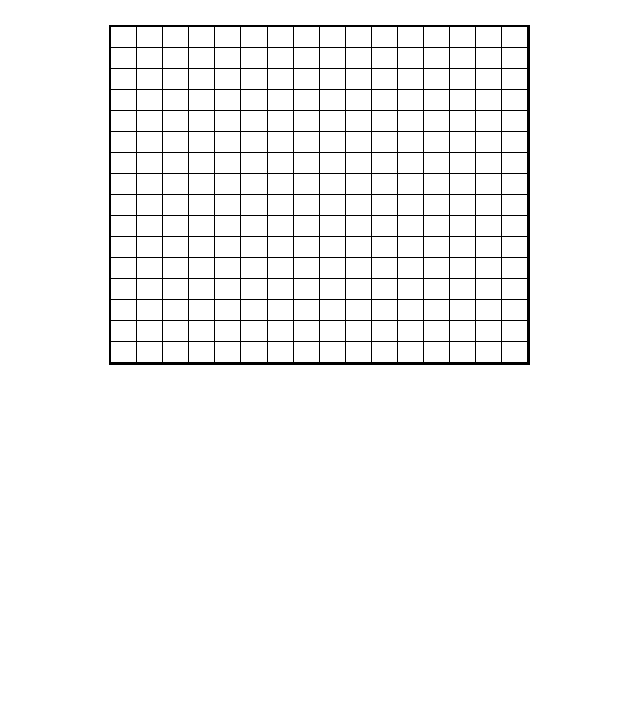
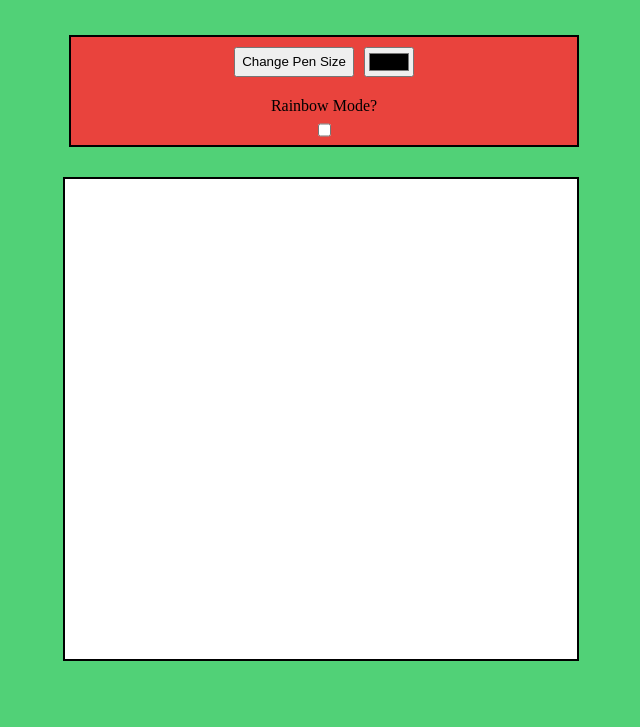
Before and after one commit to Mjanitor/etch-a-sketch, a plain HTML site: page index.html in a window 1280 px wide. Shown: the part 73-800 px from the top of the page, without its empty margins (316-956 px from the left). Drawn offline with Linux system fonts and the light colour scheme.

Commit message:
Added the bulk of the additional features

```diff
--- a/etch.css
+++ b/etch.css
@@ -1,3 +1,49 @@
+body {
+    background-color:rgb(81, 209, 119);
+}
+
 h1 {
     text-align: center;
 }
+
+#container {
+    background-color: white;
+    position: absolute;
+    height: 60%;
+    width: 40%;
+    display: grid;
+    margin: 20px 29%;
+    border: 2px solid black;
+}
+
+#toolbar {
+    background-color: rgb(233, 67, 61);
+    width: 40%;
+    margin: 10px auto;
+    text-align: center;
+    border: 2px solid black;
+}
+
+button {
+    width: auto;
+    height: 30px;
+    display: inline-block;
+    margin: auto 5px;
+    vertical-align: middle;
+}
+
+input {
+    height: 30px;
+    display: inline-block;
+    margin: 10px 5px;
+    vertical-align: middle;
+}
+
+input[type="checkbox"]{
+    margin: 0;
+}
+
+p {
+    width: auto;
+    margin: 10px auto 0 auto;
+}
--- a/etch.js
+++ b/etch.js
@@ -1,26 +1,74 @@
 const container = document.getElementById('container');
+const toolbar = document.getElementById('toolbar');
 
-// Define container grid styling
-container.setAttribute("style", "height: 33%; width: 33%; display: grid; grid-template-columns: repeat(16, 1fr); grid-template-rows: repeat(16, 1fr);\
-margin: 0 33%; border: 2px solid black;");
+let numCells = 16;   // The amount of Div items for sketching
+container.setAttribute("style", `grid-template-columns: repeat(${numCells}, 1fr); grid-template-rows: repeat(${numCells}, 1fr);`);
 
-let numCells = 256;   // The amount of Div items for sketching
 
-// Create an 16x16 Grid of divs
-for (let i = 0; i < numCells; i++) {
+// Create the Pen Size Button
+let size = document.createElement('button');
+size.textContent = "Change Pen Size";
+
+// Pen Size
+size.onclick = function() {
+    container.innerHTML = "";
+    let numCells = prompt("Enter a number.  The larger the number, the smaller the brush.", 16);
+    container.setAttribute("style", `grid-template-columns: repeat(${numCells}, 1fr);`);
+
+    makeGrid(numCells);
+}
+
+// Color Selector
+let color = document.createElement("input");
+color.setAttribute("type", "color");
+
+// Rainbow Coloration Checkbox
+let rainbow = document.createElement("input");
+rainbow.setAttribute("type", "checkbox");
+
+// Rainbow Text
+let p = document.createElement('p');
+p.textContent = "Rainbow Mode?";
+
+toolbar.appendChild(size);
+toolbar.appendChild(color);
+toolbar.appendChild(p);
+toolbar.appendChild(rainbow);
+
+
+makeGrid(numCells);  // run the function
+
+
+// Function to create an 16x16 Grid of cells
+function makeGrid(cells) {
+    for (let i = 0; i < cells**2; i++) {
         let cell = document.createElement('div');
         // Assign each cell an ID
         cell.id = "grid" + [i];
         // Define CSS elements to apply mouseover properties
-    cell.setAttribute("style", "height: 20px;\
-    border-bottom: 1px solid black; border-right: 1px solid black;");
+        let count = 0;   // Alpha variable
         cell.onmouseover = function() {
-        cell.style.backgroundColor = "red";
+            if (!rainbow.checked) {
+                // Pen Color is whatever color is selected
+                cell.style.backgroundColor = color.value;
+            }
+            else {
+                // Defining random coloration
+                let r = Math.floor(Math.random() * 255);
+                let g = Math.floor(Math.random() * 255);
+                let b = Math.floor(Math.random() * 255);
+
+                //Output
+                cell.style.backgroundColor = `rgb(${r}, ${g}, ${b})`;
+            }
         }
         // Attach the div to the container
         container.appendChild(cell);
     }
+}
 
-//TODO: Give a Border to the container
-//TODO: Create the Toolbar div
-//TODO: Create buttons for the toolbar
+
+//TODO: Create a button that wipes the canvas
+//TODO: Make a slider for the pen size that isn't counterintuitive
+//TODO: Clicking disables the pen
+//TODO: Make it not look like shit
--- a/index.html
+++ b/index.html
@@ -6,9 +6,12 @@
 </head>
 <body>
     <h1>Etch-A-Sketch</h1><br>
-    <div id='container'>
-      <!-- TODO: Create a div for the toolbar-->
-      <!-- TODO: Create a div for the grid-->
+    <div id="toolbar">
+    </div>
+    <div>
+      <div id='container'>
+
+      </div>
     </div>
 <script src="etch.js"></script>
 </body>
```
Also changed, not shown: 1 other file. Lines whose indentation alone changed are shown as unchanged.
